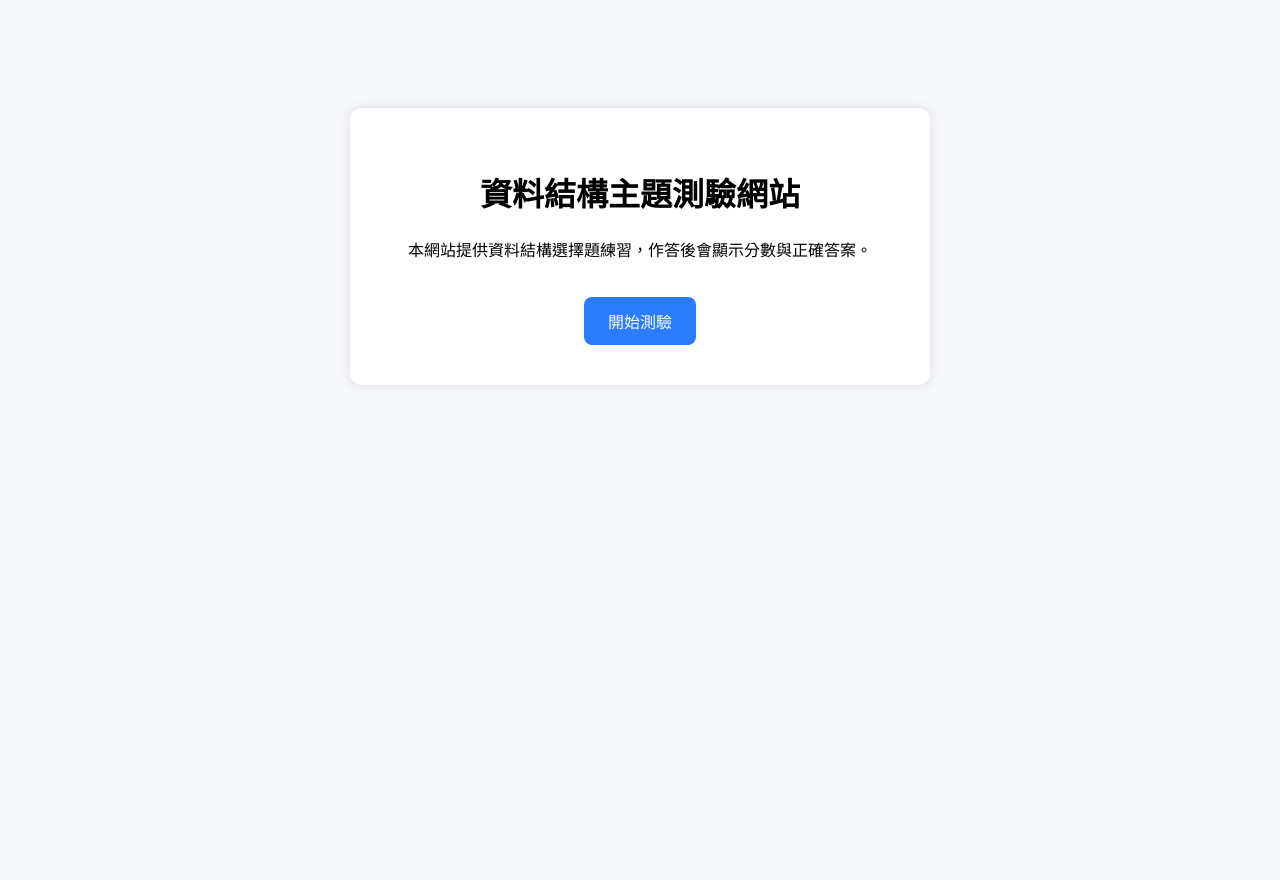
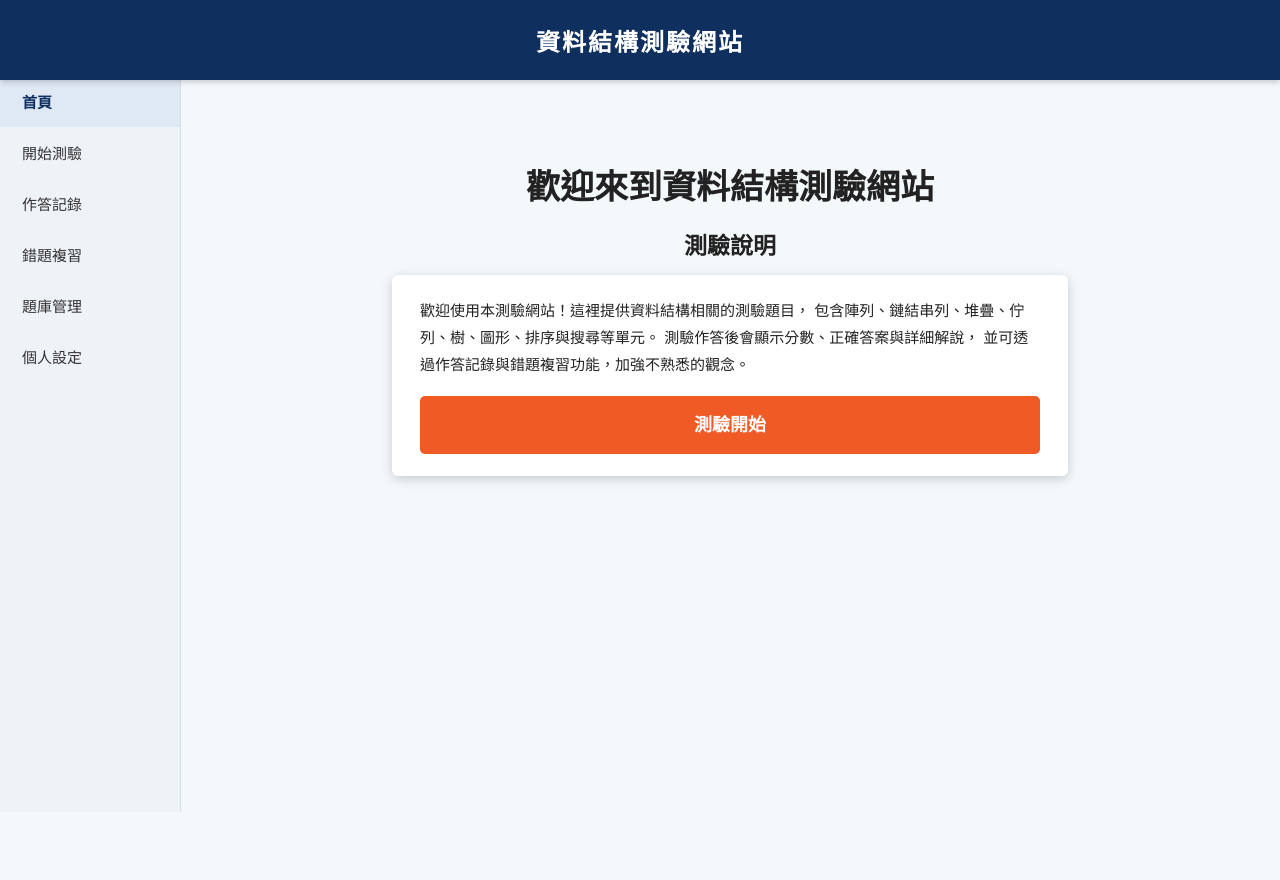
Before and after one commit to kiva1212/ds-quiz-project, a Django app: page / in a window 1280 px wide. Before the commit the page ends 345 px from the top, so only its background shows below. Run offline with Django 5.2, Linux system fonts and the light colour scheme.

Commit message:
update quiz attempt record logic and layout

```diff
--- a/quiz/templates/quiz/home.html
+++ b/quiz/templates/quiz/home.html
@@ -3,37 +3,180 @@
 <head>
     <meta charset="UTF-8">
     <title>資料結構測驗網站</title>
+
     <style>
         body {
-            font-family: Arial, "Microsoft JhengHei", sans-serif;
-            background-color: #f5f7fa;
+            margin: 0;
+            font-family: "Microsoft JhengHei", Arial, sans-serif;
+            background: #f3f8fb;
+            color: #222;
+        }
+
+        /* 上方導覽列 */
+        .topbar {
+            height: 80px;
+            background-color: #0f2f5f;
+            color: white;
+            display: flex;
+            align-items: center;
+            justify-content: center;
+            position: fixed;
+            top: 0;
+            left: 0;
+            right: 0;
+            z-index: 10;
+            box-shadow: 0 2px 6px rgba(0, 0, 0, 0.2);
+        }
+
+        .site-title {
+            font-size: 24px;
+            font-weight: bold;
+            letter-spacing: 2px;
+        }
+
+        /* 左側選單 */
+        .sidebar {
+            position: fixed;
+            top: 64px;
+            left: 0;
+            width: 180px;
+            height: calc(100vh - 64px);
+            background-color: #eef3f8;
+            border-right: 1px solid #d6dde5;
+            padding-top: 12px;
+        }
+
+        .sidebar a {
+            display: block;
+            padding: 15px 22px;
+            color: #333;
+            text-decoration: none;
+            font-size: 15px;
+        }
+
+        .sidebar a:hover {
+            background-color: #dfe9f5;
+            color: #0f2f5f;
+            font-weight: bold;
+        }
+
+        .sidebar .active {
+            background-color: #dfe9f5;
+            color: #0f2f5f;
+            font-weight: bold;
+        }
+
+        /* 主內容 */
+        .main {
+            margin-left: 180px;
+            padding-top: 80px;
+            min-height: 100vh;
+        }
+
+        .content {
+            max-width: 760px;
+            margin: 80px auto;
             text-align: center;
-            padding-top: 100px;
         }
-        .box {
+
+        .welcome {
+            font-size: 34px;
+            font-weight: bold;
+            margin-bottom: 18px;
+        }
+
+        .section-title {
+            font-size: 23px;
+            font-weight: bold;
+            margin-bottom: 14px;
+        }
+
+        .card {
             background: white;
-            width: 500px;
-            margin: auto;
-            padding: 40px;
-            border-radius: 12px;
-            box-shadow: 0 0 12px rgba(0,0,0,0.1);
+            width: 620px;
+            margin: 0 auto;
+            padding: 22px 28px;
+            border-radius: 6px;
+            box-shadow: 0 3px 12px rgba(0, 0, 0, 0.18);
+            text-align: left;
+            line-height: 1.8;
+            font-size: 15px;
         }
-        a {
-            display: inline-block;
-            margin-top: 20px;
-            padding: 12px 24px;
-            background-color: #2b7cff;
+
+        .start-btn {
+            display: block;
+            margin-top: 18px;
+            width: 100%;
+            padding: 13px 0;
+            background-color: #f05a24;
             color: white;
+            text-align: center;
             text-decoration: none;
-            border-radius: 8px;
+            border-radius: 5px;
+            font-size: 18px;
+            font-weight: bold;
+        }
+
+        .start-btn:hover {
+            background-color: #d94d1d;
+        }
+
+        @media (max-width: 768px) {
+            .sidebar {
+                width: 120px;
+            }
+
+            .main {
+                margin-left: 120px;
+            }
+
+            .card {
+                width: 80%;
+            }
+
+            .welcome {
+                font-size: 28px;
+            }
+
+            .site-title {
+                font-size: 20px;
+            }
         }
     </style>
 </head>
+
 <body>
-    <div class="box">
-        <h1>資料結構主題測驗網站</h1>
-        <p>本網站提供資料結構選擇題練習，作答後會顯示分數與正確答案。</p>
-        <a href="/quiz/">開始測驗</a>
+    <!-- 上方標題列 -->
+    <div class="topbar">
+        <div class="site-title">資料結構測驗網站</div>
+    </div>
+
+    <!-- 左側選單 -->
+    <div class="sidebar">
+        <a href="{% url 'home' %}" class="active">首頁</a>
+        <a href="{% url 'quiz' %}">開始測驗</a>
+        <a href="{% url 'answer_records' %}">作答記錄</a>
+        <a href="{% url 'wrong_review' %}">錯題複習</a>
+        <a href="/admin/">題庫管理</a>
+        <a href="#">個人設定</a>
+    </div>
+
+    <!-- 主內容 -->
+    <div class="main">
+        <div class="content">
+            <div class="welcome">歡迎來到資料結構測驗網站</div>
+
+            <div class="section-title">測驗說明</div>
+
+            <div class="card">
+                歡迎使用本測驗網站！這裡提供資料結構相關的測驗題目，
+                包含陣列、鏈結串列、堆疊、佇列、樹、圖形、排序與搜尋等單元。
+                測驗作答後會顯示分數、正確答案與詳細解說，
+                並可透過作答記錄與錯題複習功能，加強不熟悉的觀念。
+
+                <a href="{% url 'quiz' %}" class="start-btn">測驗開始</a>
+            </div>
+        </div>
     </div>
 </body>
 </html>
--- a/quiz/views.py
+++ b/quiz/views.py
@@ -7,6 +7,27 @@ def get_session_key(request):
     if not request.session.session_key:
         request.session.create()
     return request.session.session_key
+
+
+def make_question_data(questions):
+    question_data = []
+
+    for question in questions:
+        choices = list(question.choices.all())
+
+        # 隨機排列選項，但讓「以上皆非」固定在最後
+        none_choices = [c for c in choices if c.text.strip() == '以上皆非']
+        normal_choices = [c for c in choices if c.text.strip() != '以上皆非']
+
+        random.shuffle(normal_choices)
+        choices = normal_choices + none_choices
+
+        question_data.append({
+            'question': question,
+            'choices': choices,
+        })
+
+    return question_data
 
 
 def home(request):
@@ -25,11 +46,16 @@ def quiz_view(request):
         results = []
         score = 0
 
+        # 建立「這一次」的測驗紀錄
         attempt = QuizAttempt.objects.create(
             session_key=session_key,
             score=0,
             total_questions=len(question_ids)
         )
+
+        # 把這一次測驗的 id 存進 session
+        # 之後作答記錄與錯題複習只看這一次
+        request.session['current_attempt_id'] = attempt.id
 
         for question in questions:
             selected_choice_id = request.POST.get(f'question_{question.id}')
@@ -73,25 +99,13 @@ def quiz_view(request):
             'total': len(results),
         })
 
-    questions = list(Question.objects.all().order_by('?')[:10])
+    # 只要重新進入測驗頁，代表準備開始新的一次測驗
+    # 在還沒送出前，不顯示上一輪的作答紀錄與錯題
+    if 'current_attempt_id' in request.session:
+        del request.session['current_attempt_id']
 
-    question_data = []
-
-    for question in questions:
-        choices = list(question.choices.all())
-
-        # 隨機排列選項，但讓「以上皆非」固定在最後
-        none_choices = [c for c in choices if c.text.strip() == '以上皆非']
-        normal_choices = [c for c in choices if c.text.strip() != '以上皆非']
-
-        random.shuffle(normal_choices)
-        choices = normal_choices + none_choices
-
-        question_data.append({
-            'question': question,
-            'choices': choices,
-        })
-
+    questions = list(Question.objects.all().order_by('?')[:20])
+    question_data = make_question_data(questions)
     question_ids = ','.join(str(q.id) for q in questions)
 
     return render(request, 'quiz/quiz.html', {
@@ -101,11 +115,17 @@ def quiz_view(request):
 
 
 def answer_records(request):
-    session_key = get_session_key(request)
+    current_attempt_id = request.session.get('current_attempt_id')
+
+    # 如果目前還沒有完成測驗，就不顯示任何舊紀錄
+    if not current_attempt_id:
+        return render(request, 'quiz/answer_records.html', {
+            'attempts': [],
+        })
 
     attempts = QuizAttempt.objects.filter(
-        session_key=session_key
-    ).order_by('-created_at').prefetch_related('answer_records__question')
+        id=current_attempt_id
+    ).prefetch_related('answer_records__question')
 
     return render(request, 'quiz/answer_records.html', {
         'attempts': attempts,
@@ -113,7 +133,14 @@ def answer_records(request):
 
 
 def wrong_review(request):
-    session_key = get_session_key(request)
+    current_attempt_id = request.session.get('current_attempt_id')
+
+    # 如果目前還沒有完成測驗，就不顯示任何錯題
+    if not current_attempt_id:
+        return render(request, 'quiz/wrong_review.html', {
+            'question_data': [],
+            'question_ids': '',
+        })
 
     if request.method == 'POST':
         question_ids = request.POST.get('question_ids', '')
@@ -124,11 +151,15 @@ def wrong_review(request):
         results = []
         score = 0
 
+        # 錯題複習也建立一次新的測驗紀錄
         attempt = QuizAttempt.objects.create(
-            session_key=session_key,
+            session_key=get_session_key(request),
             score=0,
             total_questions=len(question_ids)
         )
+
+        # 錯題複習送出後，作答記錄改成顯示這一次錯題複習的結果
+        request.session['current_attempt_id'] = attempt.id
 
         for question in questions:
             selected_choice_id = request.POST.get(f'question_{question.id}')
@@ -172,43 +203,16 @@ def wrong_review(request):
             'total': len(results),
         })
 
-    # 只抓「每一題最新一次作答仍然答錯」的題目
-    # 如果某題後來在錯題複習答對，就不會再出現在錯題複習模式
-    records = AnswerRecord.objects.filter(
-        attempt__session_key=session_key
-    ).order_by('question_id', '-created_at', '-id')
+    # 只抓「目前這一次測驗」答錯的題目
+    wrong_records = AnswerRecord.objects.filter(
+        attempt_id=current_attempt_id,
+        is_correct=False
+    )
 
-    latest_records = {}
-
-    for record in records:
-        if record.question_id not in latest_records:
-            latest_records[record.question_id] = record
-
-    wrong_question_ids = [
-        question_id
-        for question_id, record in latest_records.items()
-        if not record.is_correct
-    ]
+    wrong_question_ids = wrong_records.values_list('question_id', flat=True)
 
     questions = list(Question.objects.filter(id__in=wrong_question_ids))
-
-    question_data = []
-
-    for question in questions:
-        choices = list(question.choices.all())
-
-        # 隨機排列選項，但讓「以上皆非」固定在最後
-        none_choices = [c for c in choices if c.text.strip() == '以上皆非']
-        normal_choices = [c for c in choices if c.text.strip() != '以上皆非']
-
-        random.shuffle(normal_choices)
-        choices = normal_choices + none_choices
-
-        question_data.append({
-            'question': question,
-            'choices': choices,
-        })
-
+    question_data = make_question_data(questions)
     question_ids = ','.join(str(q.id) for q in questions)
 
     return render(request, 'quiz/wrong_review.html', {
```
Also changed, not shown: db.sqlite3, 1 other file.
